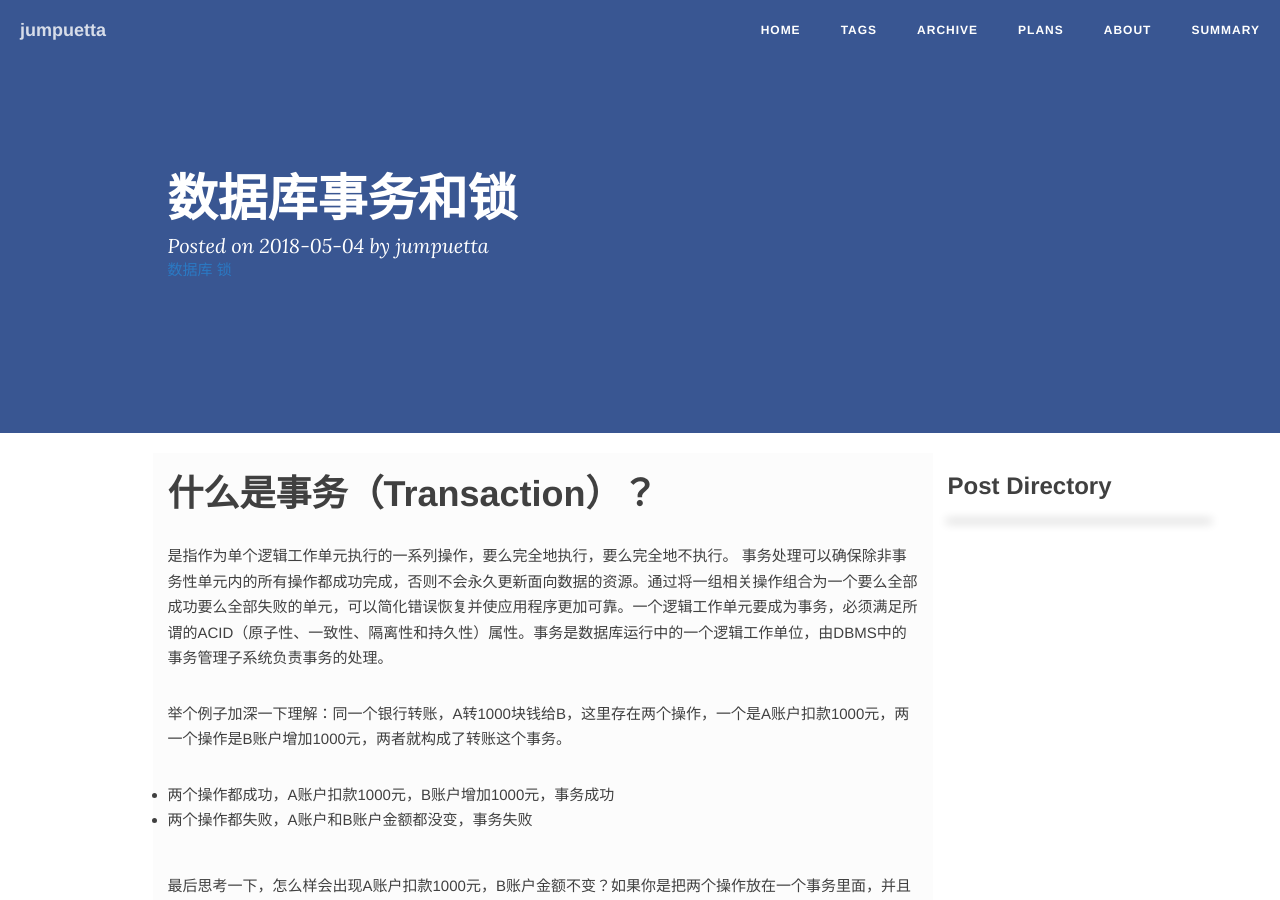
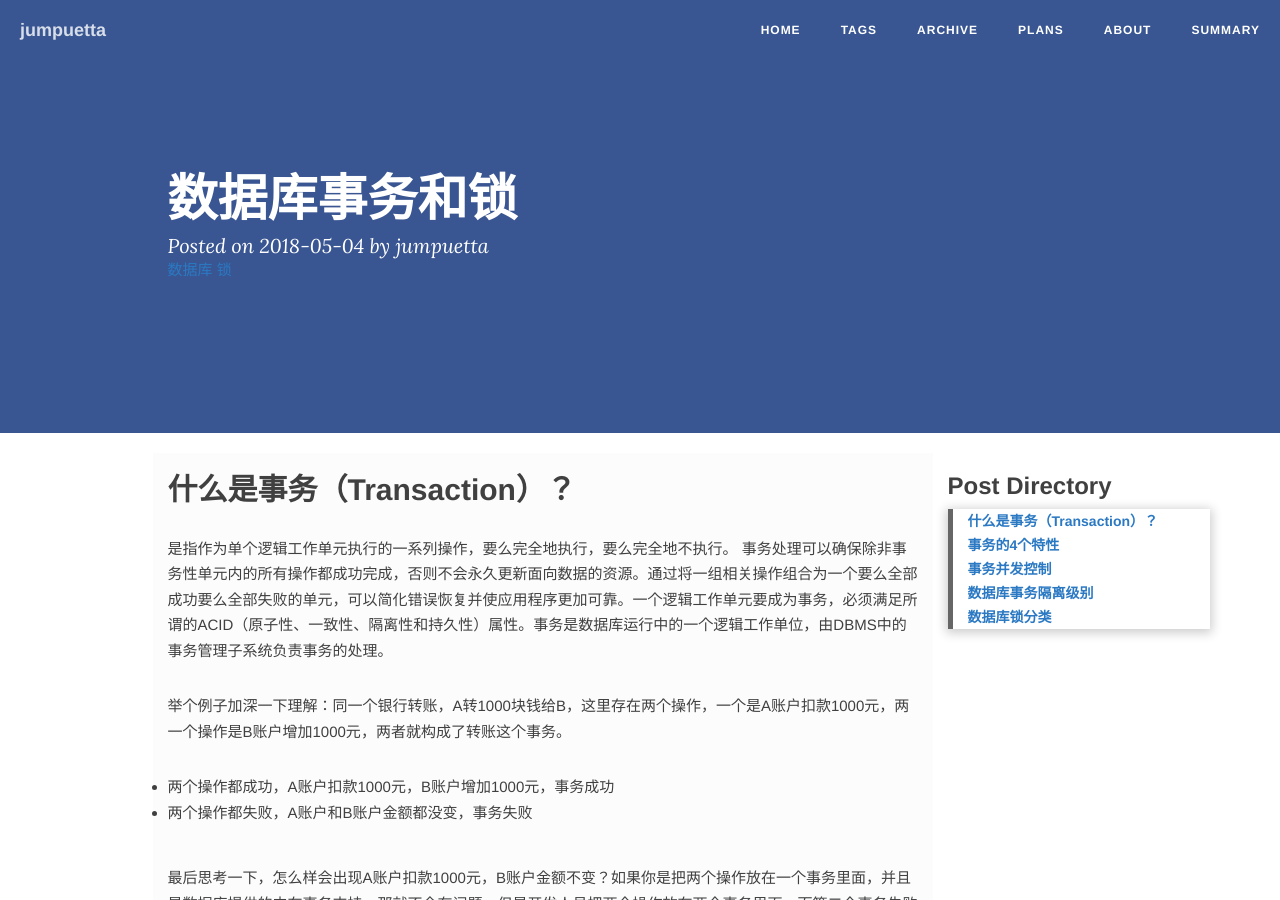
Before and after one commit to jumpuetta/jumpuetta, a Jekyll site: the page built from _posts/2018-05-04-tx-isolation-and-lock.md, in a window 1280 px wide and 900 px high. Built offline with Jekyll 4.4.1, drawn with Linux system fonts in a browser that asks for light colours; nearby versions of some CDN libraries; comment, search, counter and statistics services are not loaded; some of the changed lines change nothing that is shown.

Commit message:
Updates _posts/2018-05-04-tx-isolation-and-lock.md
Auto commit by GitBook Editor

```diff
--- a/_posts/2018-05-04-tx-isolation-and-lock.md
+++ b/_posts/2018-05-04-tx-isolation-and-lock.md
@@ -9,7 +9,7 @@ tags:
 subtitle: null
 ---
 
-# **什么是事务（Transaction）？** {#什么是事务transaction}
+##  什么是事务（Transaction）？
 
 是指作为单个逻辑工作单元执行的一系列操作，要么完全地执行，要么完全地不执行。 事务处理可以确保除非事务性单元内的所有操作都成功完成，否则不会永久更新面向数据的资源。通过将一组相关操作组合为一个要么全部成功要么全部失败的单元，可以简化错误恢复并使应用程序更加可靠。一个逻辑工作单元要成为事务，必须满足所谓的ACID（原子性、一致性、隔离性和持久性）属性。事务是数据库运行中的一个逻辑工作单位，由DBMS中的事务管理子系统负责事务的处理。
 
@@ -20,7 +20,7 @@ subtitle: null
 
 最后思考一下，怎么样会出现A账户扣款1000元，B账户金额不变？如果你是把两个操作放在一个事务里面，并且是数据库提供的内在事务支持，那就不会有问题，但是开发人员把两个操作放在两个事务里面，而第二个事务失败就会出现中间状态。现实中自己实现的分布式事务处理不当也会出现中间状态，这并不是事务的错，事务本身就是规定不会出现中间状态，是事务实现者做出来的方案有问题。
 
-# **事务的4个特性** {#事务的4个特性}
+## 事务的4个特性
 
 * **原子性\(Atomic\)**：事务必须是原子工作单元；对于其数据修改，要么全都执行，要么全都不执行。通常，与某个事务关联的操作具有共同的目标，并且是相互依赖的。如果系统只执行这些操作的一个子集，则可能会破坏事务的总体目标。原子性消除了系统处理操作子集的可能性。
 
@@ -30,7 +30,7 @@ subtitle: null
 
 * **持久性\(Durability\)**：事务结束后，事务处理的结果必须能够得到固化，即写入数据库文件中即使机器宕机数据也不会丢失，它对于系统的影响是永久性的。
 
-# **事务并发控制** {#事务并发控制}
+## 事务并发控制
 
 我们从另外一个方向来说说，如果不对事务进行并发控制，我们看看数据库并发操作是会有那些异常情形，有些使我们可以接受的，有些是不能接受的，注意这里的异常就是特定语境下的，并不一定就是错误什么的。假设有一个order表，有个字段叫count，作为计数用，当前值为100
 
@@ -44,7 +44,7 @@ subtitle: null
 
 * **幻读（Phantom Read）**：幻读和不可重复读有点像，只是针对的不是数据的值而是数据的数量。此种异常是一个事务在两次查询的过程中数据的数量不同，让人以为发生幻觉，幻读大概就是这么得来的吧。举个例子，事务一查询order表有多少条记录，事务二新增了一条记录，然后事务一查了一下order表有多少记录，发现和第一次不一样，这就是幻读。
 
-# **数据库事务隔离级别** {#数据库事务隔离级别}
+## 数据库事务隔离级别
 
 看到上面提到的几种问题，你可能会想，我擦，这么多坑怎么办啊。其实上面几种情况并不是一定都要避免的，具体看你的业务要求，包括你数据库的负载都会影响你的决定。不知道大家发现没有，上面各种异常情况都是多个事务之间相互影响造成的，这说明两个事务之间需要某种方式将他们从某种程度上分开，降低直至避免相互影响。这时候数据库事务隔离级别就粉墨登场了，而数据库的隔离级别实现一般是通过数据库锁实现的。
 
@@ -56,7 +56,7 @@ subtitle: null
 
 * **串行化（Serializable）**：意思是说这个事务执行的时候不允许别的事务并发执行.完全串行化的读，只要存在读就禁止写,但可以同时读，消除了幻读。这是事务隔离的最高级别，虽然最安全最省心，但是效率太低，一般不会用。
 
-#### **下面是各种隔离级别对各异常的控制能力：** {#下面是各种隔离级别对各异常的控制能力}
+**下面是各种隔离级别对各异常的控制能力：**
 
 | 级别\异常 | 第一类更新丢失 | 脏读 | 不可重复读 | 第二类丢失更新 | 幻读 |
 | :--- | :--- | :--- | :--- | :--- | :--- |
@@ -65,13 +65,13 @@ subtitle: null
 | 可重复读 | N | N | N | N | Y |
 | 串行化 | N | N | N | N | N |
 
-# **数据库锁分类** {#数据库锁分类}
+## 数据库锁分类
 
 一般可以分为两类，一个是悲观锁，一个是乐观锁，悲观锁一般就是我们通常说的数据库锁机制，乐观锁一般是指用户自己实现的一种锁机制，比如hibernate实现的乐观锁甚至编程语言也有乐观锁的思想的应用。
 
 **悲观锁**：顾名思义，就是很悲观，它对于数据被外界修改持保守态度，认为数据随时会修改，所以整个数据处理中需要将数据加锁。悲观锁一般都是依靠关系数据库提供的锁机制，事实上关系数据库中的行锁，表锁不论是读写锁都是悲观锁。
 
-#### **悲观锁按照使用性质划分：** {#悲观锁按照使用性质划分}
+**悲观锁按照使用性质划分：**
 
 * **共享锁（Share locks简记为S锁）**：也称读锁，事务A对对象T加s锁，其他事务也只能对T加S，多个事务可以同时读，但不能有写操作，直到A释放S锁。
 
@@ -79,7 +79,7 @@ subtitle: null
 
 * **更新锁（简记为U锁）**：用来预定要对此对象施加X锁，它允许其他事务读，但不允许再施加U锁或X锁；当被读取的对象将要被更新时，则升级为X锁，主要是用来防止死锁的。因为使用共享锁时，修改数据的操作分为两步，首先获得一个共享锁，读取数据，然后将共享锁升级为排它锁，然后再执行修改操作。这样如果同时有两个或多个事务同时对一个对象申请了共享锁，在修改数据的时候，这些事务都要将共享锁升级为排它锁。这些事务都不会释放共享锁而是一直等待对方释放，这样就造成了死锁。如果一个数据在修改前直接申请更新锁，在数据修改的时候再升级为排它锁，就可以避免死锁。
 
-#### **悲观锁按照作用范围划分：** {#悲观锁按照作用范围划分}
+**悲观锁按照作用范围划分：**
 
 * **行锁**
   ：锁的作用范围是行级别，数据库能够确定那些行需要锁的情况下使用行锁，如果不知道会影响哪些行的时候就会使用表锁。举个例子，一个用户表user，有主键id和用户生日birthday当你使用update … where id=?这样的语句数据库明确知道会影响哪一行，它就会使用行锁，当你使用update … where birthday=?这样的的语句的时候因为事先不知道会影响哪些行就可能会使用表锁。
@@ -88,7 +88,7 @@ subtitle: null
 
 **乐观锁**：顾名思义，就是很乐观，每次自己操作数据的时候认为没有人回来修改它，所以不去加锁，但是在更新的时候会去判断在此期间数据有没有被修改，需要用户自己去实现。既然都有数据库提供的悲观锁可以方便使用为什么要使用乐观锁呢？对于读操作远多于写操作的时候，大多数都是读取，这时候一个更新操作加锁会阻塞所有读取，降低了吞吐量。最后还要释放锁，锁是需要一些开销的，我们只要想办法解决极少量的更新操作的同步问题。换句话说，如果是读写比例差距不是非常大或者你的系统没有响应不及时，吞吐量瓶颈问题，那就不要去使用乐观锁，它增加了复杂度，也带来了额外的风险。
 
-#### **乐观锁实现方式：** {#乐观锁实现方式}
+**乐观锁实现方式：**
 
 * **版本号（记为version）**
   ：就是给数据增加一个版本标识，在数据库上就是表中增加一个version字段，每次更新把这个字段加1，读取数据的时候把version读出来，更新的时候比较version，如果还是开始读取的version就可以更新了，如果现在的version比老的version大，说明有其他事务更新了该数据，并增加了版本号，这时候得到一个无法更新的通知，用户自行根据这个通知来决定怎么处理，比如重新开始一遍。这里的关键是判断version和更新两个动作需要作为一个原子单元执行，否则在你判断可以更新以后正式更新之前有别的事务修改了version，这个时候你再去更新就可能会覆盖前一个事务做的更新，造成第二类丢失更新，所以你可以使用update … where … and version=”old version”这样的语句，根据返回结果是0还是非0来得到通知，如果是0说明更新没有成功，因为version被改了，如果返回非0说明更新成功。
@@ -98,6 +98,6 @@ subtitle: null
   ：和版本号方式相似，只是不增加额外字段，直接使用有效数据字段做版本控制信息，因为有时候我们可能无法改变旧系统的数据库表结构。假设有个待更新字段叫count,先去读取这个count,更新的时候去比较数据库中count的值是不是我期望的值（即开始读的值），如果是就把我修改的count的值更新到该字段，否则更新失败。java的基本类型的原子类型对象如AtomicInteger就是这种思想。
 * **所有字段**：和待更新字段类似，只是使用所有字段做版本控制信息，只有所有字段都没变化才会执行更新。
 
-  #### **乐观锁几种方式的区别：** {#乐观锁几种方式的区别}
+**乐观锁几种方式的区别：**
 
   新系统设计可以使用version方式和timestamp方式，需要增加字段，应用范围是整条数据，不论那个字段修改都会更新version,也就是说两个事务更新同一条记录的两个不相关字段也是互斥的，不能同步进行。旧系统不能修改数据库表结构的时候使用数据字段作为版本控制信息，不需要新增字段，待更新字段方式只要其他事务修改的字段和当前事务修改的字段没有重叠就可以同步进行，并发性更高。
```
